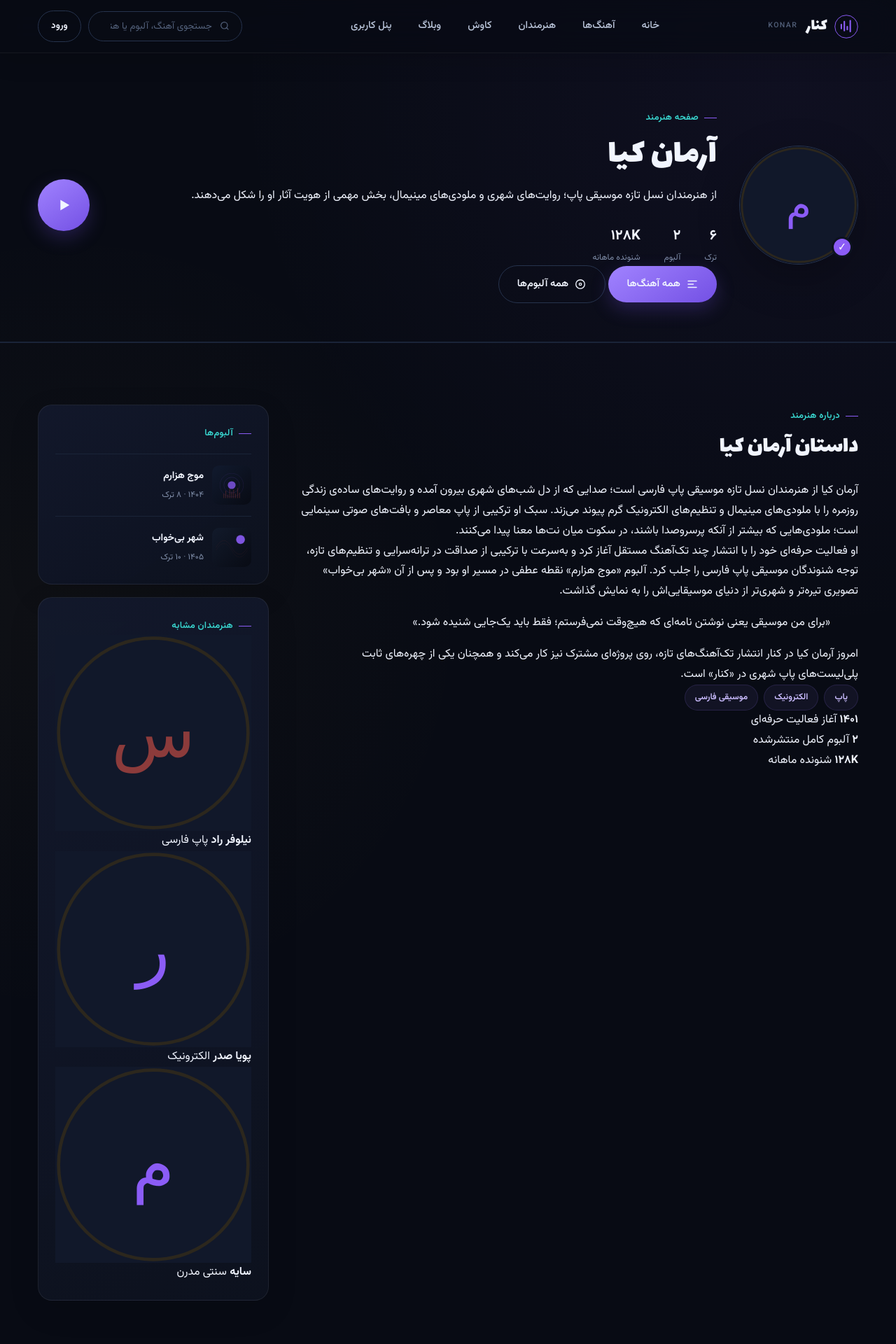
After one commit to mohammadRJ20023/Konar, a Django app: template music/templates/music/artist_detail.html in a window 1280 px wide. The commit adds this page. Shown: the top 1920 px of the page at 70% size. Run offline with Django 4.2, Linux system fonts and the light colour scheme; the template is opened without the code that fills it, so the values that code supplies are empty.

Commit message:
feat: add artist_detail template and link static assets

```diff
--- a/assets/js/main.js
+++ b/assets/js/main.js
@@ -157,7 +157,7 @@ function initComments() {
     const item = document.createElement('article');
     item.className = 'comment comment-new';
     item.innerHTML = `
-      <img src="assets/images/avatar-01.svg" alt="">
+      <img src="images/avatar-01.svg" alt="">
       <div>
         <div class="head"><h5></h5><span>همین حالا</span></div>
         <p></p>
--- a/assets/js/player.js
+++ b/assets/js/player.js
@@ -76,7 +76,7 @@
     gp.innerHTML = `
       <div class="gp-main">
         <div class="gp-cover-wrap">
-          <img class="global-player-cover" data-gp-cover src="assets/images/cover-01.svg" alt="جلد آهنگ">
+          <img class="global-player-cover" data-gp-cover src="images/cover-01.svg" alt="جلد آهنگ">
           <span class="gp-live-dot" aria-hidden="true"></span>
         </div>
         <div class="global-player-meta">
@@ -169,7 +169,7 @@
       title: d.title || source?.querySelector('.meta h4')?.textContent?.trim() || source?.querySelector('[data-track-title]')?.textContent?.trim() || '',
       artist: d.artist || source?.querySelector('.artist-link')?.textContent?.trim() || '',
       album: d.album || '',
-      cover: d.cover || source?.querySelector('img')?.getAttribute('src') || 'assets/images/cover-01.svg',
+      cover: d.cover || source?.querySelector('img')?.getAttribute('src') || 'images/cover-01.svg',
       src: d.src || '',
       duration: Number(d.duration || d.durationSeconds || 0),
       release: d.release || '',
--- /dev/null
+++ b/music/templates/music/artist_detail.html
@@ -0,0 +1,354 @@
+{% load static %}
+
+<!doctype html>
+
+<html dir="rtl" lang="fa">
+  <head>
+    <meta charset="utf-8" />
+    <meta content="width=device-width, initial-scale=1.0" name="viewport" />
+    <title>آرمان کیا | کنار</title>
+    <meta
+      content="صفحه هنرمند آرمان کیا در کنار؛ معرفی هنرمند، آهنگ‌ها و آثار منتشرشده."
+      name="description"
+    />
+    <link href="{% static 'images/logo-mark.svg' %}" rel="icon" type="image/svg+xml" />
+    <link href="{% static 'css/variables.css' %}" rel="stylesheet" />
+    <link href="{% static 'css/base.css' %}" rel="stylesheet" />
+    <link href="{% static 'css/components.css' %}" rel="stylesheet" />
+    <link href="{% static 'css/layout.css' %}" rel="stylesheet" />
+    <link href="{% static 'css/responsive.css' %}" rel="stylesheet" />
+    <link href="{% static 'css/player-v13.css' %}" rel="stylesheet" />
+  </head>
+  <body class="inner-page artist-page">
+    <header class="site-header">
+      <div class="container header-inner">
+        <a class="logo" href="index.html">
+          <img alt="نماد کنار" src="{% static 'images/logo-mark.svg' %}" />
+          کنار
+          <span class="sub">KONAR</span>
+        </a>
+        <nav class="main-nav">
+          <a href="index.html">خانه</a>
+          <a href="songs.html">آهنگ‌ها</a>
+          <a href="artist.html">هنرمندان</a>
+          <a href="index.html#explore">کاوش</a>
+          <a href="blog.html">وبلاگ</a>
+          <a href="dashboard.html">پنل کاربری</a>
+        </nav>
+        <div class="header-actions">
+          <div class="search-box">
+            <svg
+              fill="none"
+              stroke="currentColor"
+              stroke-width="1.8"
+              viewbox="0 0 24 24"
+            >
+              <circle cx="11" cy="11" r="7"></circle>
+              <path d="m20 20-5-5"></path>
+            </svg>
+            <input
+              placeholder="جستجوی آهنگ، آلبوم یا هنرمند..."
+              type="search"
+            />
+          </div>
+          <a class="btn btn-outline btn-sm" href="login.html">ورود</a>
+          <button
+            aria-expanded="false"
+            aria-label="باز کردن منو"
+            class="nav-toggle"
+          >
+            <span></span>
+            <span></span>
+            <span></span>
+          </button>
+        </div>
+      </div>
+      <div class="mobile-nav-panel">
+        <a href="index.html">خانه</a>
+        <a href="songs.html">آهنگ‌ها</a>
+        <a href="artist.html">هنرمندان</a>
+        <a href="index.html#explore">کاوش</a>
+        <a href="blog.html">وبلاگ</a>
+        <a href="dashboard.html">پنل کاربری</a>
+        <a href="login.html">ورود / ثبت‌نام</a>
+      </div>
+    </header>
+    <main>
+      <section class="artist-hero">
+        <div class="container artist-hero-inner">
+          <div class="artist-avatar-wrap">
+            <img
+              alt="آرمان کیا"
+              id="artist-avatar"
+              src="{% static 'images/avatar-01.svg' %}"
+            />
+            <span aria-label="هنرمند تأییدشده" class="artist-verified">✓</span>
+          </div>
+          <div class="artist-main">
+            <span class="eyebrow">صفحه هنرمند</span>
+            <h1 class="detail-title" id="artist-name">آرمان کیا</h1>
+            <p class="detail-desc" id="artist-bio">
+              از هنرمندان نسل تازه موسیقی پاپ؛ روایت‌های شهری و ملودی‌های
+              مینیمال، بخش مهمی از هویت آثار او را شکل می‌دهند.
+            </p>
+            <div class="artist-stats">
+              <div>
+                <strong id="artist-track-count">۶</strong>
+                <span>ترک</span>
+              </div>
+              <div>
+                <strong>۲</strong>
+                <span>آلبوم</span>
+              </div>
+              <div>
+                <strong>۱۲۸K</strong>
+                <span>شنونده ماهانه</span>
+              </div>
+            </div>
+            <div class="artist-cta-row">
+              <a class="btn btn-primary" href="songs.html">
+                <svg
+                  fill="none"
+                  stroke="currentColor"
+                  stroke-linecap="round"
+                  stroke-width="1.8"
+                  viewbox="0 0 24 24"
+                >
+                  <path d="M4 6h16M4 12h10M4 18h16"></path>
+                </svg>
+                همه آهنگ‌ها
+              </a>
+              <a class="btn btn-outline" href="#artist-albums">
+                <svg
+                  fill="none"
+                  stroke="currentColor"
+                  stroke-width="1.8"
+                  viewbox="0 0 24 24"
+                >
+                  <circle cx="12" cy="12" r="8.4"></circle>
+                  <circle cx="12" cy="12" r="2.2"></circle>
+                </svg>
+                همه آلبوم‌ها
+              </a>
+            </div>
+          </div>
+          <button
+            aria-label="پخش همه آهنگ‌های هنرمند"
+            class="play-btn-circle lg artist-play-all"
+            data-artist-play="all"
+            type="button"
+          >
+            <svg fill="currentColor" viewbox="0 0 24 24">
+              <path d="M8 5.5v13l11-6.5-11-6.5z"></path>
+            </svg>
+          </button>
+        </div>
+      </section>
+      <section class="section">
+        <div class="container artist-layout">
+          <div>
+            <div class="section-head">
+              <div>
+                <span class="eyebrow">درباره هنرمند</span>
+                <h2 class="section-title">داستان آرمان کیا</h2>
+              </div>
+            </div>
+            <div class="bio-copy">
+              <p>
+                آرمان کیا از هنرمندان نسل تازه موسیقی پاپ فارسی است؛ صدایی که از
+                دل شب‌های شهری بیرون آمده و روایت‌های ساده‌ی زندگی روزمره را با
+                ملودی‌های مینیمال و تنظیم‌های الکترونیک گرم پیوند می‌زند. سبک او
+                ترکیبی از پاپ معاصر و بافت‌های صوتی سینمایی است؛ ملودی‌هایی که
+                بیشتر از آنکه پرسروصدا باشند، در سکوت میان نت‌ها معنا پیدا
+                می‌کنند.
+              </p>
+              <p>
+                او فعالیت حرفه‌ای خود را با انتشار چند تک‌آهنگ مستقل آغاز کرد و
+                به‌سرعت با ترکیبی از صداقت در ترانه‌سرایی و تنظیم‌های تازه، توجه
+                شنوندگان موسیقی پاپ فارسی را جلب کرد. آلبوم «موج هزارم» نقطه
+                عطفی در مسیر او بود و پس از آن «شهر بی‌خواب» تصویری تیره‌تر و
+                شهری‌تر از دنیای موسیقایی‌اش را به نمایش گذاشت.
+              </p>
+            </div>
+            <blockquote class="bio-quote">
+              «برای من موسیقی یعنی نوشتن نامه‌ای که هیچ‌وقت نمی‌فرستم؛ فقط باید
+              یک‌جایی شنیده شود.»
+            </blockquote>
+            <p>
+              امروز آرمان کیا در کنار انتشار تک‌آهنگ‌های تازه، روی پروژه‌ای
+              مشترک نیز کار می‌کند و همچنان یکی از چهره‌های ثابت پلی‌لیست‌های
+              پاپ شهری در «کنار» است.
+            </p>
+            <div class="tag-list bio-tags">
+              <span class="tag">پاپ</span>
+              <span class="tag">الکترونیک</span>
+              <span class="tag">موسیقی فارسی</span>
+            </div>
+            <div class="bio-highlights">
+              <div class="highlight-card">
+                <strong>۱۴۰۱</strong>
+                <span>آغاز فعالیت حرفه‌ای</span>
+              </div>
+              <div class="highlight-card">
+                <strong>۲</strong>
+                <span>آلبوم کامل منتشرشده</span>
+              </div>
+              <div class="highlight-card">
+                <strong>۱۲۸K</strong>
+                <span>شنونده ماهانه</span>
+              </div>
+            </div>
+          </div>
+          <aside class="artist-sidebar">
+            <div class="artist-card">
+              <span class="eyebrow">آلبوم‌ها</span>
+              <div class="album-mini">
+                <img alt="" src="{% static 'images/cover-01.svg' %}" />
+                <div>
+                  <strong>موج هزارم</strong>
+                  <span>۱۴۰۴ · ۸ ترک</span>
+                </div>
+              </div>
+              <div class="album-mini">
+                <img alt="" src="{% static 'images/cover-02.svg' %}" />
+                <div>
+                  <strong>شهر بی‌خواب</strong>
+                  <span>۱۴۰۵ · ۱۰ ترک</span>
+                </div>
+              </div>
+            </div>
+            <div class="artist-card">
+              <span class="eyebrow">هنرمندان مشابه</span>
+              <div class="similar-artist-row">
+                <img alt="نیلوفر راد" src="{% static 'images/avatar-02.svg' %}" />
+                <div>
+                  <strong>نیلوفر راد</strong>
+                  <span>پاپ فارسی</span>
+                </div>
+              </div>
+              <div class="similar-artist-row">
+                <img alt="پویا صدر" src="{% static 'images/avatar-03.svg' %}" />
+                <div>
+                  <strong>پویا صدر</strong>
+                  <span>الکترونیک</span>
+                </div>
+              </div>
+              <div class="similar-artist-row">
+                <img alt="سایه" src="{% static 'images/avatar-01.svg' %}" />
+                <div>
+                  <strong>سایه</strong>
+                  <span>سنتی مدرن</span>
+                </div>
+              </div>
+            </div>
+          </aside>
+        </div>
+      </section>
+      <section class="section" id="artist-albums" style="padding-top: 0">
+        <div class="container">
+          <div class="section-head">
+            <div>
+              <span class="eyebrow">کارنامه هنری</span>
+              <h2 class="section-title">آلبوم‌های آرمان کیا</h2>
+            </div>
+            <a class="btn btn-outline btn-sm" href="songs.html">
+              مشاهده تک‌آهنگ‌ها هم
+            </a>
+          </div>
+          <div class="grid-2 album-grid">
+            <div class="track-card">
+              <a class="track-card-cover" href="detail.html">
+                <img alt="جلد موج هزارم" src="{% static 'images/cover-01.svg' %}" />
+                <div class="play-overlay">
+                  <span class="play-btn-circle">
+                    <svg fill="currentColor" viewbox="0 0 24 24">
+                      <path d="M8 5.5v13l11-6.5-11-6.5z"></path>
+                    </svg>
+                  </span>
+                </div>
+              </a>
+              <div class="track-card-body">
+                <span class="kind">آلبوم · ۸ ترک · ۱۴۰۴</span>
+                <h3>موج هزارم</h3>
+                <span class="artist">آرمان کیا</span>
+              </div>
+            </div>
+            <div class="track-card">
+              <a class="track-card-cover" href="detail.html">
+                <img alt="جلد شهر بی‌خواب" src="{% static 'images/cover-02.svg' %}" />
+                <div class="play-overlay">
+                  <span class="play-btn-circle">
+                    <svg fill="currentColor" viewbox="0 0 24 24">
+                      <path d="M8 5.5v13l11-6.5-11-6.5z"></path>
+                    </svg>
+                  </span>
+                </div>
+              </a>
+              <div class="track-card-body">
+                <span class="kind">آلبوم · ۱۰ ترک · ۱۴۰۵</span>
+                <h3>شهر بی‌خواب</h3>
+                <span class="artist">آرمان کیا</span>
+              </div>
+            </div>
+          </div>
+        </div>
+      </section>
+    </main>
+    <div class="global-player" data-global-player="" hidden="">
+      <img
+        alt=""
+        class="global-player-cover"
+        data-gp-cover=""
+        src="{% static 'images/cover-01.svg' %}"
+      />
+      <div class="global-player-meta">
+        <strong data-gp-title="">—</strong>
+        <span data-gp-artist="">—</span>
+      </div>
+      <button aria-label="قبلی" class="icon-btn" data-gp-prev="" type="button">
+        ‹
+      </button>
+      <button
+        aria-label="پخش"
+        class="play-btn-circle"
+        data-gp-play=""
+        type="button"
+      >
+        <svg fill="currentColor" viewbox="0 0 24 24">
+          <path d="M8 5.5v13l11-6.5-11-6.5z"></path>
+        </svg>
+      </button>
+      <button aria-label="بعدی" class="icon-btn" data-gp-next="" type="button">
+        ›
+      </button>
+      <div class="global-player-progress">
+        <input
+          aria-label="پیشرفت پخش"
+          data-gp-progress=""
+          max="100"
+          min="0"
+          type="range"
+          value="0"
+        />
+        <div>
+          <span data-gp-current="">۰:۰۰</span>
+          <span data-gp-duration="">۰:۰۰</span>
+        </div>
+      </div>
+      <button aria-label="بستن" class="icon-btn" data-gp-close="" type="button">
+        ×
+      </button>
+      <audio data-gp-audio="" preload="metadata"></audio>
+    </div>
+    <footer class="site-footer">
+      <div class="container">
+        <div class="footer-bottom">
+          <span>© ۱۴۰۴ کنار. تمام حقوق محفوظ است.</span>
+          <span>ساخته‌شده با ♪ برای عاشقان موسیقی</span>
+        </div>
+      </div>
+    </footer>
+    <script src="{% static 'js/main.js' %}"></script>
+    <script src="{% static 'js/player.js' %}"></script>
+  </body>
+</html>
--- a/music/templates/music/track_detail.html
+++ b/music/templates/music/track_detail.html
@@ -62,7 +62,7 @@
 <h1 class="detail-title" data-detail-title>{{ track.title }}</h1>
 <div class="detail-artist">
 {% if track.artist.image %}<img alt="{{ track.artist.name }}" src="{{ track.artist.image.url }}"/>{% endif %}
-<a href="#" data-detail-artist>{{ track.artist.name }}</a>
+<a href="{% url 'music:artist' track.artist.slug %}" data-detail-artist>{{ track.artist.name }}</a>
 <span class="text-muted" data-detail-feat></span>
 </div>
 <div class="detail-info-row">
```
